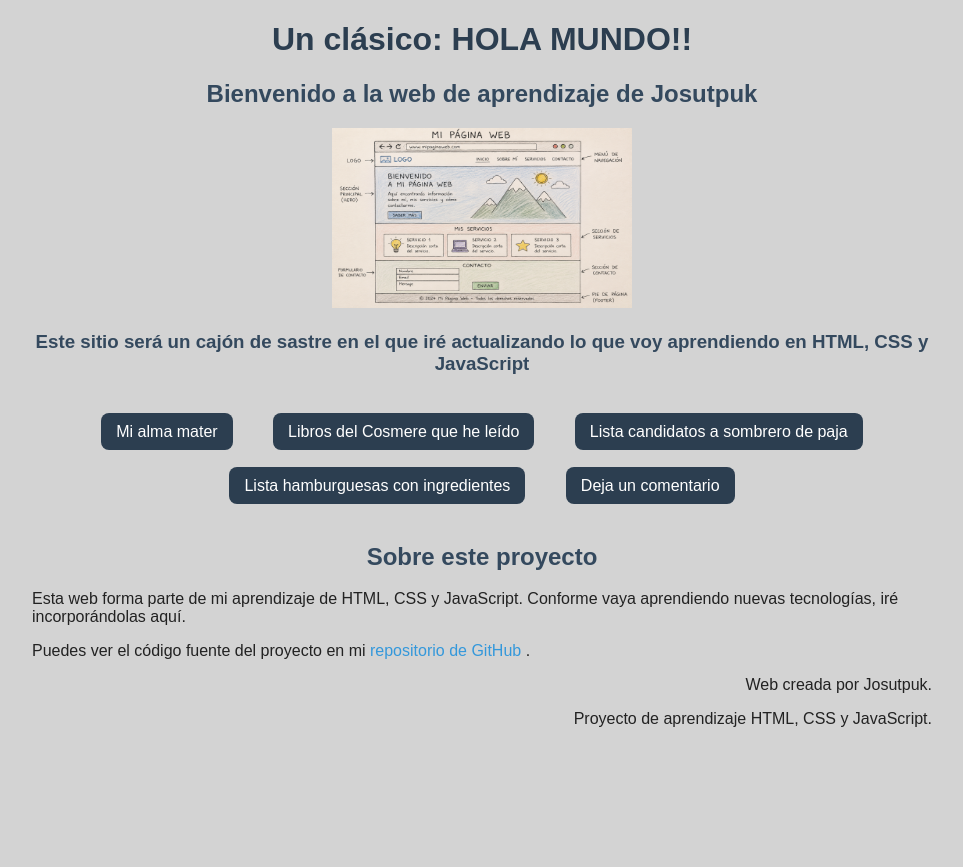
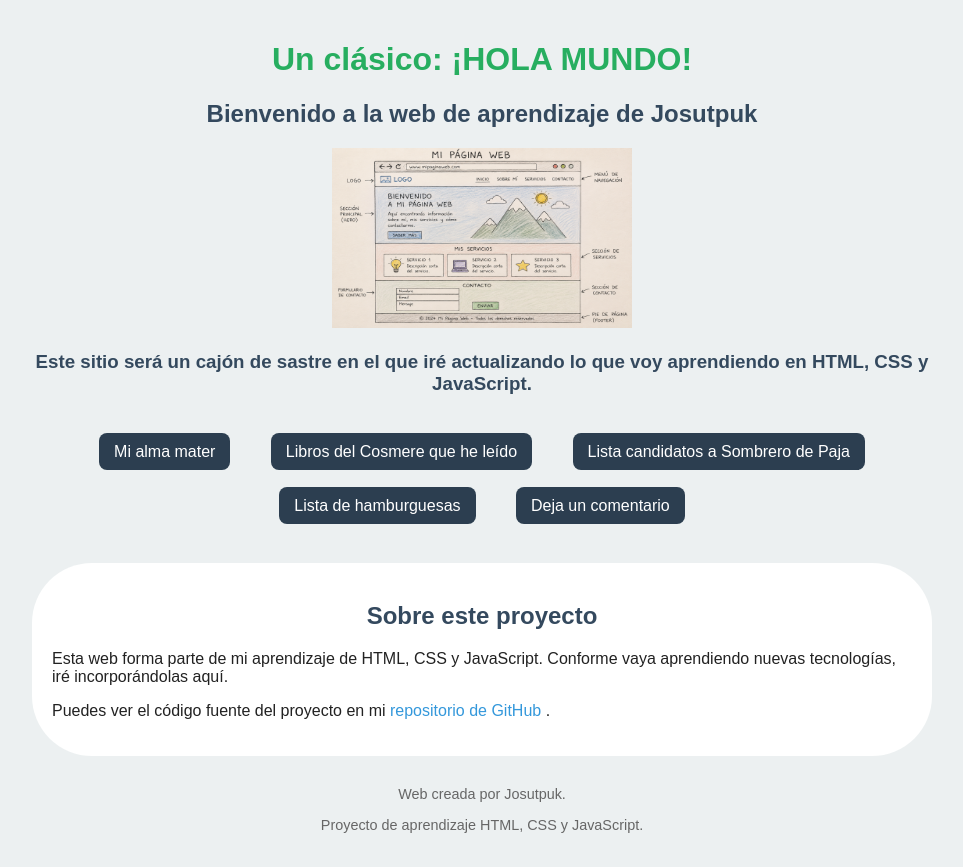
Before and after one commit to JosemaRuiz-puk/aprendiendo-html-css-js, a PHP site: page / in a window 1280 px wide. Shown: the whole page, without its empty margins (158-1121 px from the left). Before the commit the page ends 727 px from the top, so only its background shows below. Run offline with PHP 8.4, Linux system fonts and the light colour scheme.

Commit message:
Completa la primera versión del diseño CSS

```diff
--- a/hamburguesas.html
+++ b/hamburguesas.html
@@ -10,7 +10,7 @@
 </head>
 <body>
     <h1>Lista de hamburguesas</h1>
-    <table border = "1">
+    <table>
         <tr>
         <th> Nombre</th>
         <th> Mayonesa</th>
@@ -22,7 +22,7 @@
         <th>Cebolla</th>
         <th> Ketchup</th>
         <th> Mostaza</th>
-        <th> Otra salsa</th>
+        <th> Otra salsas</th>
         </tr>
         <tr>
             <td> Whopper</td>
--- a/index.html
+++ b/index.html
@@ -8,32 +8,39 @@
     <meta name="author" content="Josutpuk" />
     <title>Aprendiendo a hacer una web</title>
 
-    <link type="text/css" rel="stylesheet" href="styles.css">
+    <link rel="stylesheet" href="styles.css">
 </head>
 
 <body>
+
     <header>
-        <h1>Un clásico: HOLA MUNDO!!</h1>
+
+        <h1 class="portada">Un clásico: ¡HOLA MUNDO!</h1>
         <h2>Bienvenido a la web de aprendizaje de Josutpuk</h2>
 
-        <p style="text-align:center">
-            <img src="imagen.png" alt="Una imagen cualquiera hecha por IA" width="300" height="180" />
+        <p class="imagen-centro">
+            <img src="imagen.png" alt="Una imagen cualquiera hecha por IA" width="300" height="180">
         </p>
 
-        <h3>Este sitio será un cajón de sastre en el que iré actualizando lo que voy aprendiendo en HTML, CSS y
-            JavaScript</h3>
+        <h3>
+            Este sitio será un cajón de sastre en el que iré actualizando
+            lo que voy aprendiendo en HTML, CSS y JavaScript.
+        </h3>
 
         <nav>
-            <p><a href="https://www.iesjuanbosco.es/" target="_blank">Mi alma mater</a></p>
-            <p><a href="cosmere.html">Libros del Cosmere que he leído</a></p>
-            <p><a href="sombrero.html">Lista candidatos a sombrero de paja</a></p>
-            <p><a href="hamburguesas.html">Lista hamburguesas con ingredientes</a></p>
-            <p><a href="visita.html">Deja un comentario</a></p>
+            <ul>
+                <li><a href="https://www.iesjuanbosco.es/" target="_blank">Mi alma mater</a></li>
+                <li><a href="cosmere.html">Libros del Cosmere que he leído</a></li>
+                <li><a href="sombrero.html">Lista candidatos a Sombrero de Paja</a></li>
+                <li><a href="hamburguesas.html">Lista de hamburguesas</a></li>
+                <li><a href="visita.html">Deja un comentario</a></li>
+            </ul>
         </nav>
+
     </header>
 
     <main>
-        <main>
+
         <h2>Sobre este proyecto</h2>
 
         <p>
@@ -47,13 +54,14 @@
                 repositorio de GitHub
             </a>.
         </p>
-        </main>
+
     </main>
 
     <footer>
         <p>Web creada por Josutpuk.</p>
         <p>Proyecto de aprendizaje HTML, CSS y JavaScript.</p>
     </footer>
+
 </body>
 
 </html>
--- a/styles.css
+++ b/styles.css
@@ -3,12 +3,25 @@
    ========================= */
 
 body {
-    background-color: lightgray;
+    background-color: #ecf0f1;
     font-family: Arial, sans-serif;
     color: #222;
     max-width: 900px;
     margin: 0 auto;
+    padding: 20px;
 }
+
+.imagen-centro {
+    text-align: center;
+}
+
+main {
+    background-color: white;
+    padding: 20px;
+    border-radius: 60px;
+}
+
+
 
 
 /* =========================
@@ -17,6 +30,11 @@ body {
 
 h1 {
     color: #2c3e50;
+    text-align: center;
+}
+
+.portada {
+    color: #27ae60;
     text-align: center;
 }
 
@@ -50,7 +68,12 @@ nav {
     margin: 30px 0;
 }
 
-nav p {
+nav ul {
+    list-style: none;
+    padding: 0;
+}
+
+nav li {
     display: inline-block;
     margin: 18px;
 }
@@ -68,9 +173,8 @@ nav a {
    ========================= */
 
 footer {
-    text-align: right;
+    text-align: center;
+    margin-top: 30px;
+    color: #666;
+    font-size: 0.9em;
 }
-nav a:hover {
-    background-color: #3498db;
-    text-decoration: none;
-}
```
Also changed, not shown: other parts of styles.css (+82 -0 lines). Lines whose indentation alone changed are shown as unchanged.
